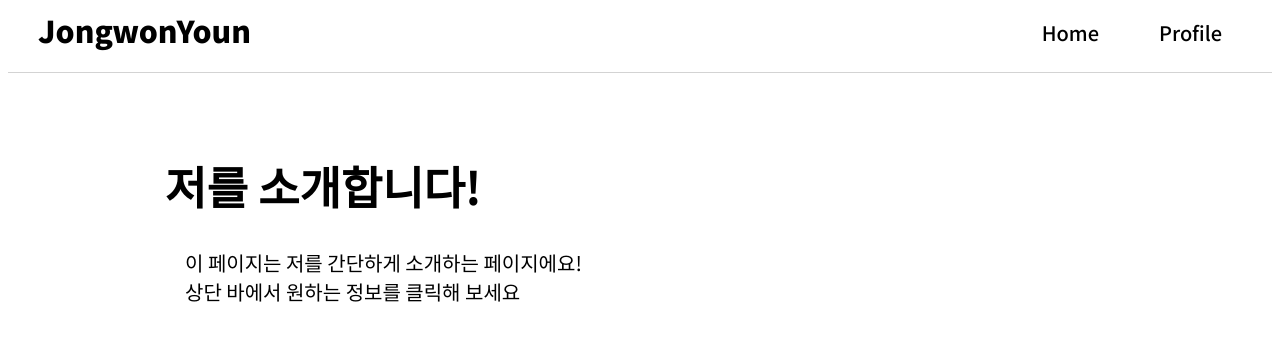
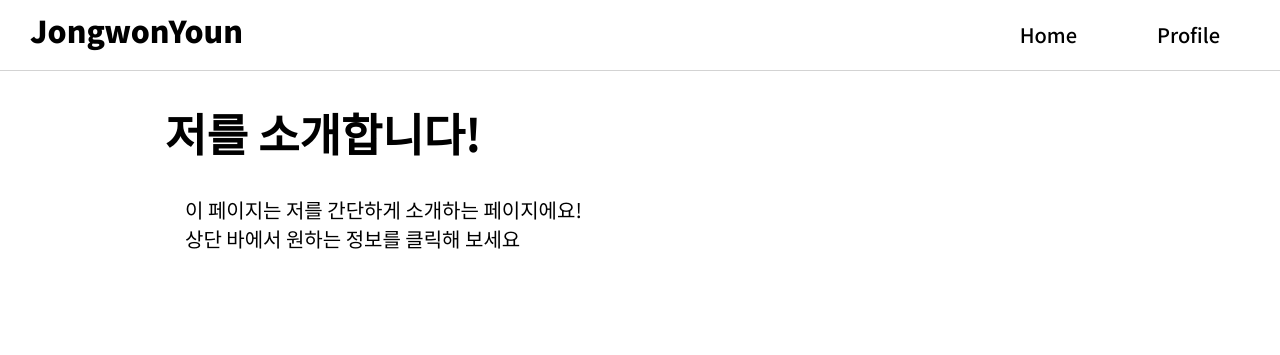
Before and after one commit to 8th-caulion/JongwonyounIntroduce, a Django app: page / in a window 1280 px wide. Shown: the top 355 px of the page. Run offline with Django 3.2, Linux system fonts and the light colour scheme; some libraries are stand-ins or nearby versions.

Commit message:
상단바 fix로 변경

```diff
--- a/Project/static/css/style.css
+++ b/Project/static/css/style.css
@@ -5,15 +5,21 @@ body {
 .header {
     display: flex;
     padding-left: 30px;
-    padding-bottom: 15px;
     border-bottom: 1px solid lightgray;
-
+    position: fixed;
+    height: 70px;
+    left: 0;
+    right: 0;
+    top: 0;
+    background-color: white;
+    z-index: 100;
 }
 
 .header>.headerTitle {
     font-size: 30px;
     font-weight: 900;
     flex: 1 0;
+    line-height: 60px;
 }
 
 .nav {
@@ -25,8 +31,9 @@ body {
 }
 
 .nav>div {
-    margin: 10px 30px;
+    margin: 20px 40px;
 }
+
 
 a {
     text-decoration: none;
@@ -36,7 +43,7 @@ a {
 .container {
     margin: 0 auto;
     width: 950px;
-    margin-top: 80px;
+    margin-top: 100px;
 }
 
 .head {
```
